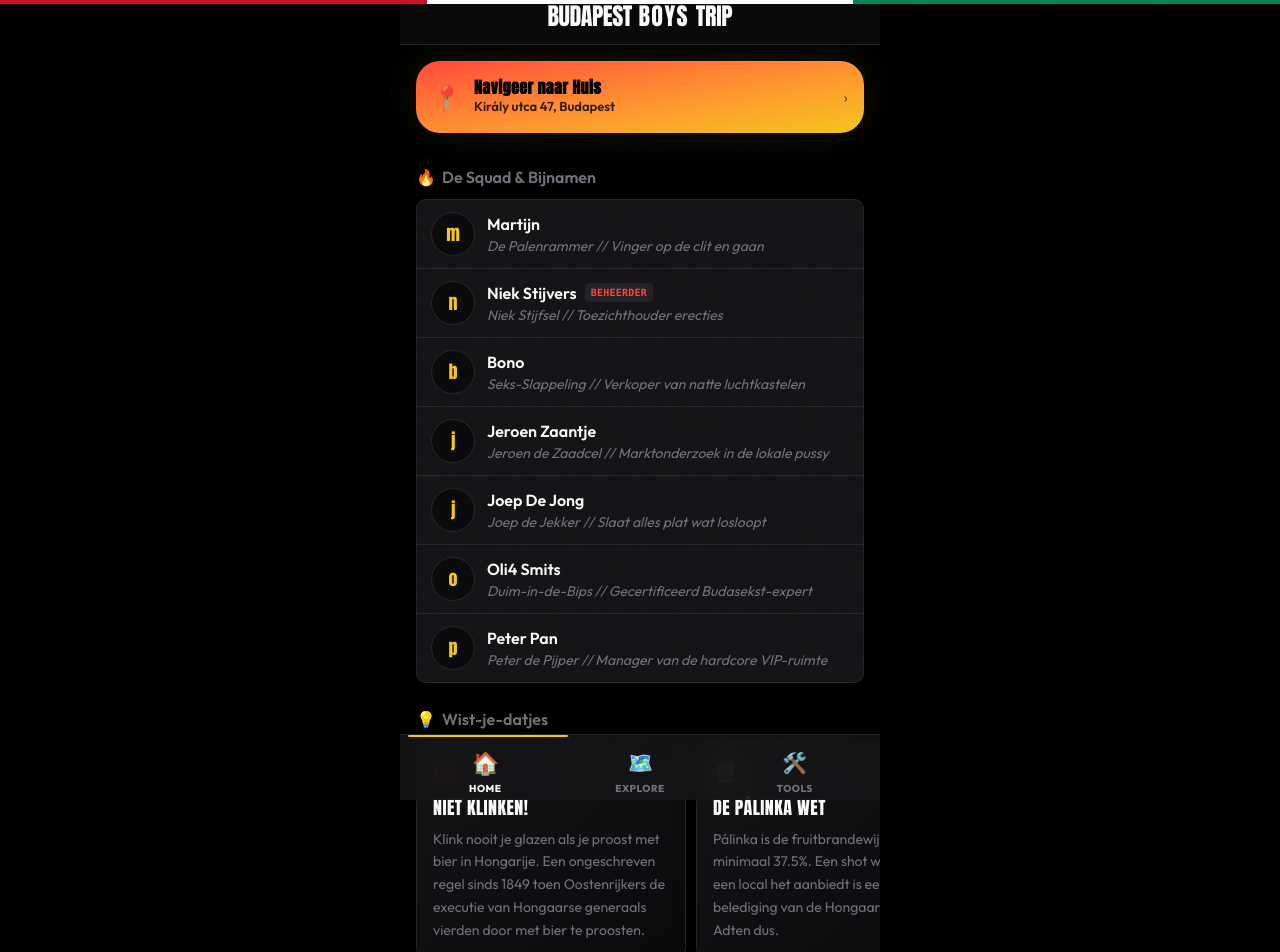
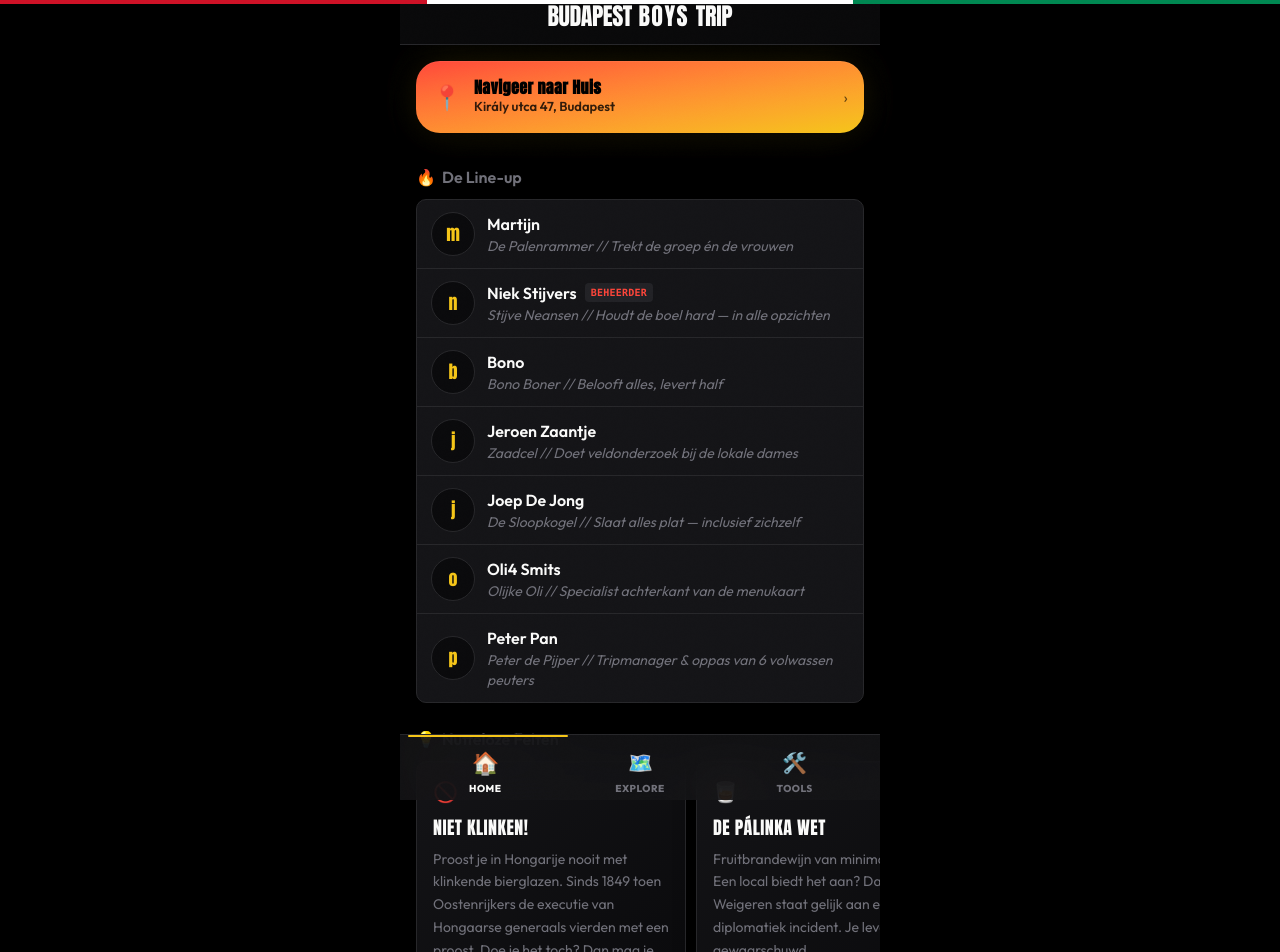
Before and after one commit to martijnkort7/budapest-2026, a Next.js app: page / in a window 1280 px wide. Shown: the top 952 px of the page. Built offline with nearby package versions, Linux system fonts and the light colour scheme; no server answers.

Commit message:
Update copywriting across the app to be punchier and funnier

```diff
--- a/src/components/BeerCounter.tsx
+++ b/src/components/BeerCounter.tsx
@@ -34,10 +34,10 @@ export function BeerCounter() {
   return (
     <div className="rounded-tool border border-border bg-card px-4 pt-6 pb-7 text-center shadow-ambient">
       <h2 className="font-display text-2xl uppercase tracking-wide text-ink">
-        Biertjes Counter
+        Bier Administratie
       </h2>
       <p className="mt-2 text-sm text-ink-muted">
-        Je eigen administratie. Wordt lokaal bewaard.
+        Voor als je de tel kwijt bent. Lieg niet tegen jezelf.
       </p>
 
       <div className="my-4 font-display text-6xl leading-none text-gold tabular-nums">
@@ -63,7 +63,7 @@ export function BeerCounter() {
         </button>
       ) : (
         <div className="mt-5 flex items-center justify-center gap-2 text-xs">
-          <span className="text-ink-soft">Zeker weten?</span>
+          <span className="text-ink-soft">Zeker? Geen weg terug.</span>
           <button
             type="button"
             onClick={resetCounter}
--- a/src/components/CurrencyConverter.tsx
+++ b/src/components/CurrencyConverter.tsx
@@ -30,7 +30,7 @@ export function CurrencyConverter({ rate, isFallback }: Props) {
   return (
     <div className="rounded-tool border border-border bg-card px-5 py-5 shadow-ambient">
       <h2 className="font-display text-2xl uppercase tracking-wide text-ink">
-        Forint-Fixer Pro
+        HUF-Hustler Pro
       </h2>
       <p className="mt-1.5 text-sm text-ink-muted">
         Koers:{" "}
@@ -43,7 +43,7 @@ export function CurrencyConverter({ rate, isFallback }: Props) {
       <div className="mt-4 flex items-center gap-3 rounded-card border border-border-soft bg-bg p-2.5">
         <label className="flex-1">
           <span className="block px-2 pt-0.5 text-[10px] font-extrabold uppercase tracking-wide text-ink-muted">
-            Euro (€)
+            Echte Euro's (€)
           </span>
           <input
             type="number"
@@ -59,7 +59,7 @@ export function CurrencyConverter({ rate, isFallback }: Props) {
         </span>
         <label className="flex-1">
           <span className="block px-2 pt-0.5 text-right text-[10px] font-extrabold uppercase tracking-wide text-ink-muted">
-            Forint (HUF)
+            Monopoly-poen (HUF)
           </span>
           <input
             type="number"
--- a/src/components/HomeTab.tsx
+++ b/src/components/HomeTab.tsx
@@ -5,12 +5,12 @@ export function HomeTab() {
   return (
     <section className="px-4 pt-2 pb-4">
       <h2 className="mt-4 mb-2.5 flex items-center gap-1.5 text-base font-semibold text-ink-muted">
-        <span aria-hidden="true">🔥</span> De Squad & Bijnamen
+        <span aria-hidden="true">🔥</span> De Line-up
       </h2>
       <SquadList />
 
       <h2 className="mt-6 mb-2.5 flex items-center gap-1.5 text-base font-semibold text-ink-muted">
-        <span aria-hidden="true">💡</span> Wist-je-datjes
+        <span aria-hidden="true">💡</span> Nutteloze Feiten
       </h2>
       <FactsCarousel />
     </section>
--- a/src/components/Lexicon.tsx
+++ b/src/components/Lexicon.tsx
@@ -4,17 +4,17 @@ export function Lexicon() {
   return (
     <div className="rounded-tool border border-border bg-card px-5 py-5 shadow-ambient">
       <h2 className="font-display text-2xl uppercase tracking-wide text-ink">
-        Survival Kit
+        Hongaarse Survival Kit
       </h2>
 
       <section className="mt-4">
         <h3 className="font-display text-base uppercase tracking-wide text-sunset">
-          Vervoer
+          Taxi's & Oplichting
         </h3>
         <p className="mt-2 rounded-card border border-border-soft bg-bg px-3.5 py-3 text-sm leading-relaxed text-ink-muted">
           <strong className="text-ink">Cruciaal:</strong> Uber bestaat hier
-          niet! Gebruik uitsluitend de app <strong className="text-ink">Bolt</strong>{" "}
-          om een taxi te regelen. Stap nooit zomaar in bij een straattaxi.
+          niet. Gebruik uitsluitend de app <strong className="text-ink">Bolt</strong>.
+          Stap nooit in een willekeurige straattaxi tenzij je beroofd wilt worden.
         </p>
       </section>
 
--- a/src/components/SosBox.tsx
+++ b/src/components/SosBox.tsx
@@ -11,13 +11,12 @@ export function SosBox() {
         id="sos-title"
         className="font-display text-3xl uppercase tracking-wide text-hu-red"
       >
-        SOS: Red Mij!
+        SOS — Man Overboord
       </h2>
       <p className="mx-auto mt-3 max-w-[36ch] text-sm leading-relaxed text-ink">
-        Ben je om 04:00 's nachts de weg, de rest van de groep en al je
-        waardigheid kwijt geraakt in District VII? Druk op deze knop om Peter,
-        de almachtige manager van deze trip, in blinde paniek een appje te
-        sturen met je locatie.
+        Het is 04:00. Je staat in een steegje. Je telefoon op 3%. Je hebt
+        geen idee waar je bent en nog minder waar de groep is. Druk op deze
+        knop om Peter — jullie oppas — in blinde paniek wakker te appen.
       </p>
       <a
         href={WHATSAPP_URL}
@@ -25,7 +24,7 @@ export function SosBox() {
         rel="noreferrer"
         className="shadow-sos-ring mt-5 inline-flex items-center gap-2.5 rounded-pill bg-hu-red px-7 py-3.5 font-display text-lg uppercase tracking-wide text-white transition active:scale-[0.96]"
       >
-        <span aria-hidden="true">📱</span> Stuur Noodkreet
+        <span aria-hidden="true">🆘</span> Paniekknop
       </a>
     </section>
   );
--- a/src/components/SpinWheel.tsx
+++ b/src/components/SpinWheel.tsx
@@ -145,7 +145,7 @@ export function SpinWheel() {
         Het Rad des Doods
       </h2>
       <p className="mt-2 text-sm text-ink-muted">
-        Geen discussie. Slingert dat rad en het lot bepaalt wie de lul is.
+        Geen democratie. Slinger het rad en het lot bepaalt wie de lul is.
       </p>
 
       <div className="relative mx-auto mt-5 h-[260px] w-[260px]">
@@ -177,13 +177,13 @@ export function SpinWheel() {
         disabled={isSpinning}
         className="mt-6 inline-flex items-center justify-center rounded-hero bg-gradient-to-br from-gold to-sunset px-7 py-3.5 font-display text-base uppercase tracking-wide text-app shadow-hero transition-transform active:scale-[0.97] disabled:cursor-not-allowed disabled:opacity-50"
       >
-        {isSpinning ? "Het Rad Draait..." : "Slinger Het Rad"}
+        {isSpinning ? "Het Lot Kiest..." : "Draai Voor Je Leven"}
       </button>
 
       <div className="mt-4 min-h-[1.75rem] font-display text-lg uppercase tracking-wide text-gold">
         {winner && (
           <span key={winner} className="result-reveal inline-block">
-            De lul: {winner}!
+            De lul is: {winner}!
           </span>
         )}
       </div>
--- a/src/data/dictionary.ts
+++ b/src/data/dictionary.ts
@@ -2,11 +2,13 @@ export type DictEntry = { nl: string; hu: string };
 
 export const DICTIONARY: DictEntry[] = [
   { nl: "Hallo / Doei", hu: "Szia! (Zie-ja)" },
-  { nl: "Proost!", hu: "Egészségedre!" },
-  { nl: "Twee bier aub", hu: "Két sört kérek" },
-  { nl: "Nog een rondje!", hu: "Még egy kört!" },
-  { nl: "Waar is de wc?", hu: "Hol van a mosdó?" },
-  { nl: "Ik ben dronken", hu: "Részeg vagyok" },
-  { nl: "Sorry / Pardon", hu: "Bocsánat!" },
-  { nl: "Dankjewel", hu: "Köszönöm" },
+  { nl: "Proost!", hu: "Egészségedre! (Egees-sheg-ed-reh)" },
+  { nl: "Twee bier aub", hu: "Két sört kérek (Kate shurt kairek)" },
+  { nl: "Nog een rondje!", hu: "Még egy kört! (Maig edge kurt)" },
+  { nl: "Waar is de wc?", hu: "Hol van a mosdó? (Hol von a mosh-doe)" },
+  { nl: "Ik ben dronken", hu: "Részeg vagyok (Rai-seg va-djok)" },
+  { nl: "De rekening aub", hu: "Számlát kérek (Saam-laat kairek)" },
+  { nl: "Sorry / Pardon", hu: "Bocsánat! (Bot-sjaa-not)" },
+  { nl: "Dankjewel", hu: "Köszönöm (Ku-su-num)" },
+  { nl: "Lekker wijf", hu: "Szép nő (Saip nuh)" },
 ];
--- a/src/data/facts.ts
+++ b/src/data/facts.ts
@@ -8,26 +8,26 @@ export const FACTS: Fact[] = [
   {
     iconName: "ban",
     title: "Niet Klinken!",
-    body: "Klink nooit je glazen als je proost met bier in Hongarije. Een ongeschreven regel sinds 1849 toen Oostenrijkers de executie van Hongaarse generaals vierden door met bier te proosten.",
+    body: "Proost je in Hongarije nooit met klinkende bierglazen. Sinds 1849 toen Oostenrijkers de executie van Hongaarse generaals vierden met een proost. Doe je het toch? Dan mag je de volgende ronde betalen.",
   },
   {
     iconName: "whiskey",
     title: "De Pálinka Wet",
-    body: "Pálinka is de fruitbrandewijn van minimaal 37.5%. Een shot weigeren als een local het aanbiedt is een directe belediging van de Hongaarse cultuur. Adten dus.",
+    body: "Fruitbrandewijn van minimaal 37.5%. Een local biedt het aan? Dan drink je. Weigeren staat gelijk aan een diplomatiek incident. Je lever is hierbij gewaarschuwd.",
   },
   {
     iconName: "house",
     title: "District VII",
-    body: "De Joodse wijk (waar we zitten) heeft de hoogste bar-dichtheid van Europa. Je struikelt letterlijk vanuit je bed een kroeg of club in.",
+    body: "De Joodse wijk heeft de hoogste bardichtheid van Europa. Je struikelt letterlijk van je bed een kroeg in. Wij zitten er middenin. Geen excuus om vroeg op bed te gaan.",
   },
   {
     iconName: "city",
     title: "Buda vs Pest",
-    body: "Buda (west) is heuvelachtig, rustig en historisch. Pest (oost) is vlak en het absolute epische centrum van het nachtleven. Wij zitten in Pest.",
+    body: "Buda = heuvelachtig, rustig, voor toeristen met een wandelschoen. Pest = vlak, rauw en het episch centrum van het nachtleven. Wij zitten uiteraard in Pest.",
   },
   {
     iconName: "droplet",
-    title: "Antikater Bronnen",
-    body: "Boedapest heeft meer dan 100 thermale bronnen. De badhuizen zijn de ultieme plek om de alcohol, kater en schaamte van de nacht eruit te zweten.",
+    title: "Katerherstel 101",
+    body: "Boedapest heeft 100+ thermale bronnen. De badhuizen zijn gebouwd om de alcohol, kater en restjes schaamte van de nacht eruit te koken. Verplicht bezoek na dag 1.",
   },
 ];
--- a/src/data/squad.ts
+++ b/src/data/squad.ts
@@ -11,44 +11,44 @@ export const SQUAD: SquadMember[] = [
     name: "Martijn",
     initial: "M",
     alias: "De Palenrammer",
-    status: "Vinger op de clit en gaan",
+    status: "Trekt de groep én de vrouwen",
   },
   {
     name: "Niek Stijvers",
     initial: "N",
-    alias: "Niek Stijfsel",
-    status: "Toezichthouder erecties",
+    alias: "Stijve Neansen",
+    status: "Houdt de boel hard — in alle opzichten",
     isBeheerder: true,
   },
   {
     name: "Bono",
     initial: "B",
-    alias: "Seks-Slappeling",
-    status: "Verkoper van natte luchtkastelen",
+    alias: "Bono Boner",
+    status: "Belooft alles, levert half",
   },
   {
     name: "Jeroen Zaantje",
     initial: "J",
-    alias: "Jeroen de Zaadcel",
-    status: "Marktonderzoek in de lokale pussy",
+    alias: "Zaadcel",
+    status: "Doet veldonderzoek bij de lokale dames",
   },
   {
     name: "Joep De Jong",
     initial: "J",
-    alias: "Joep de Jekker",
-    status: "Slaat alles plat wat losloopt",
+    alias: "De Sloopkogel",
+    status: "Slaat alles plat — inclusief zichzelf",
   },
   {
     name: "Oli4 Smits",
     initial: "O",
-    alias: "Duim-in-de-Bips",
-    status: "Gecertificeerd Budasekst-expert",
+    alias: "Olijke Oli",
+    status: "Specialist achterkant van de menukaart",
   },
   {
     name: "Peter Pan",
     initial: "P",
     alias: "Peter de Pijper",
-    status: "Manager van de hardcore VIP-ruimte",
+    status: "Tripmanager & oppas van 6 volwassen peuters",
   },
 ];
 
```
Also changed, not shown: src/data/venues.ts (+22 -22 lines).
